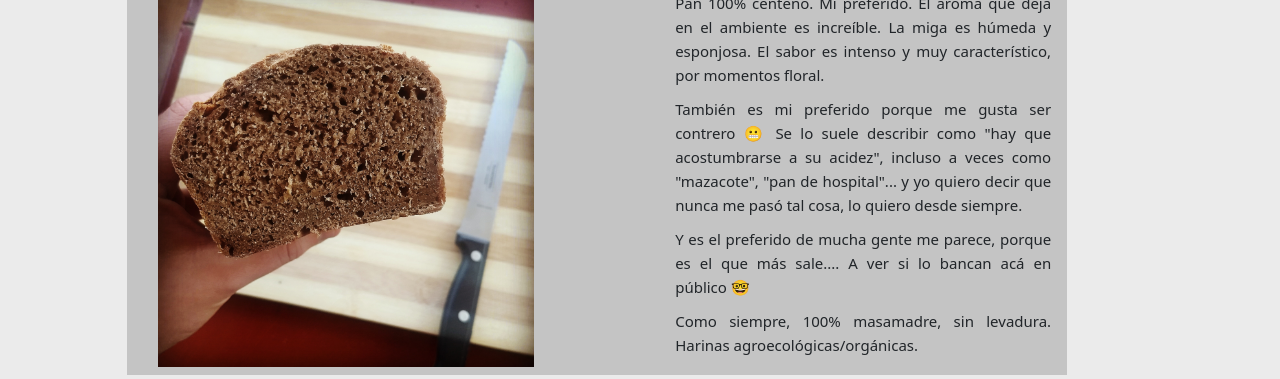
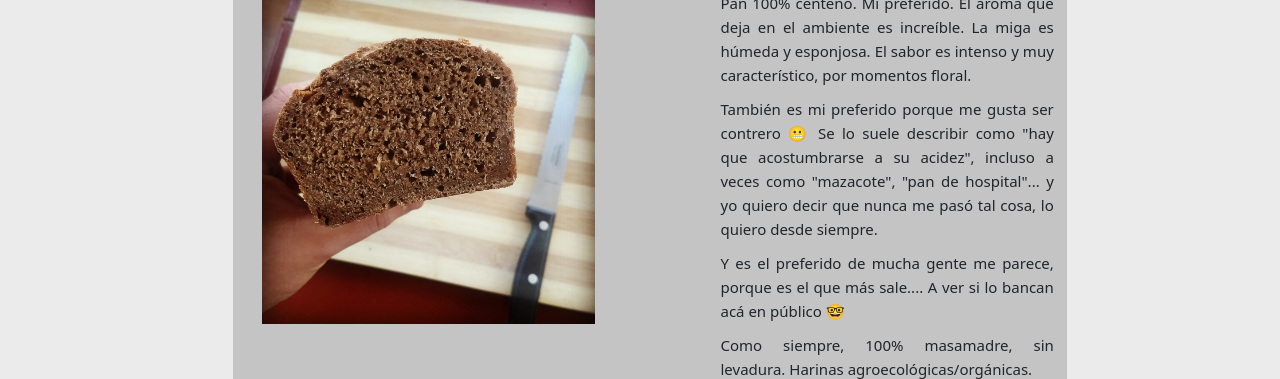
Before and after one commit to MaLuSaEd/Lucomadre, a plain HTML site: page Productos.html in a window 1280 px wide. Shown: the part 202-581 px from the top of the page. Drawn offline with nearby package versions, Linux system fonts and the light colour scheme.

Commit message:
arregle el grid de productos

```diff
--- a/style.css
+++ b/style.css
@@ -357,7 +357,7 @@ footer .wsp__img{
     display: none;
 }
 .Productos__ppal{
-	grid-column: 2 / 11; /*Poscion en la grilla del body*/
+	grid-column: 3/ 11; /*Poscion en la grilla del body*/
 	grid-row: 2 / 12; /*Poscion en la grilla del body*/
 }
 
```
